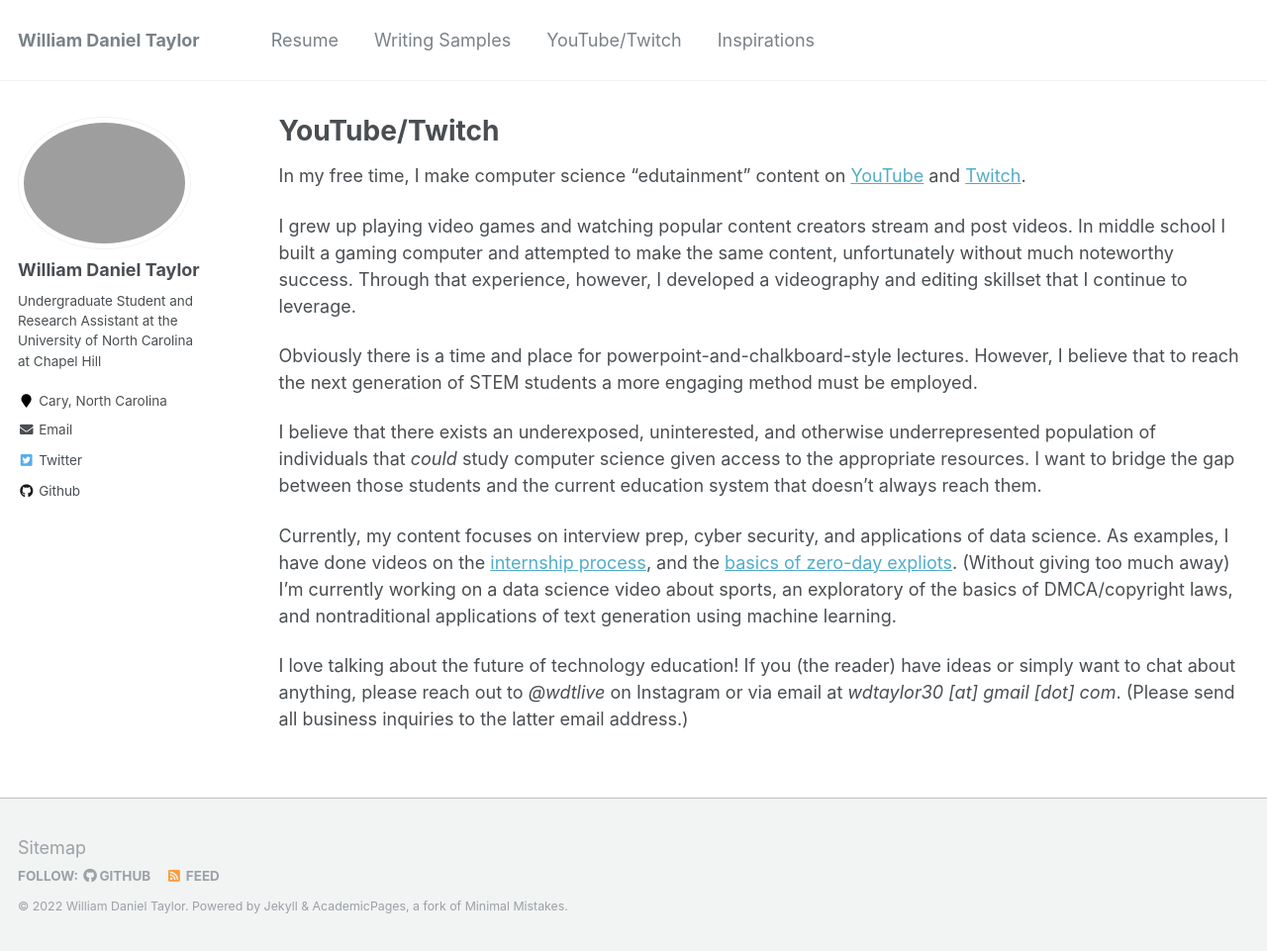
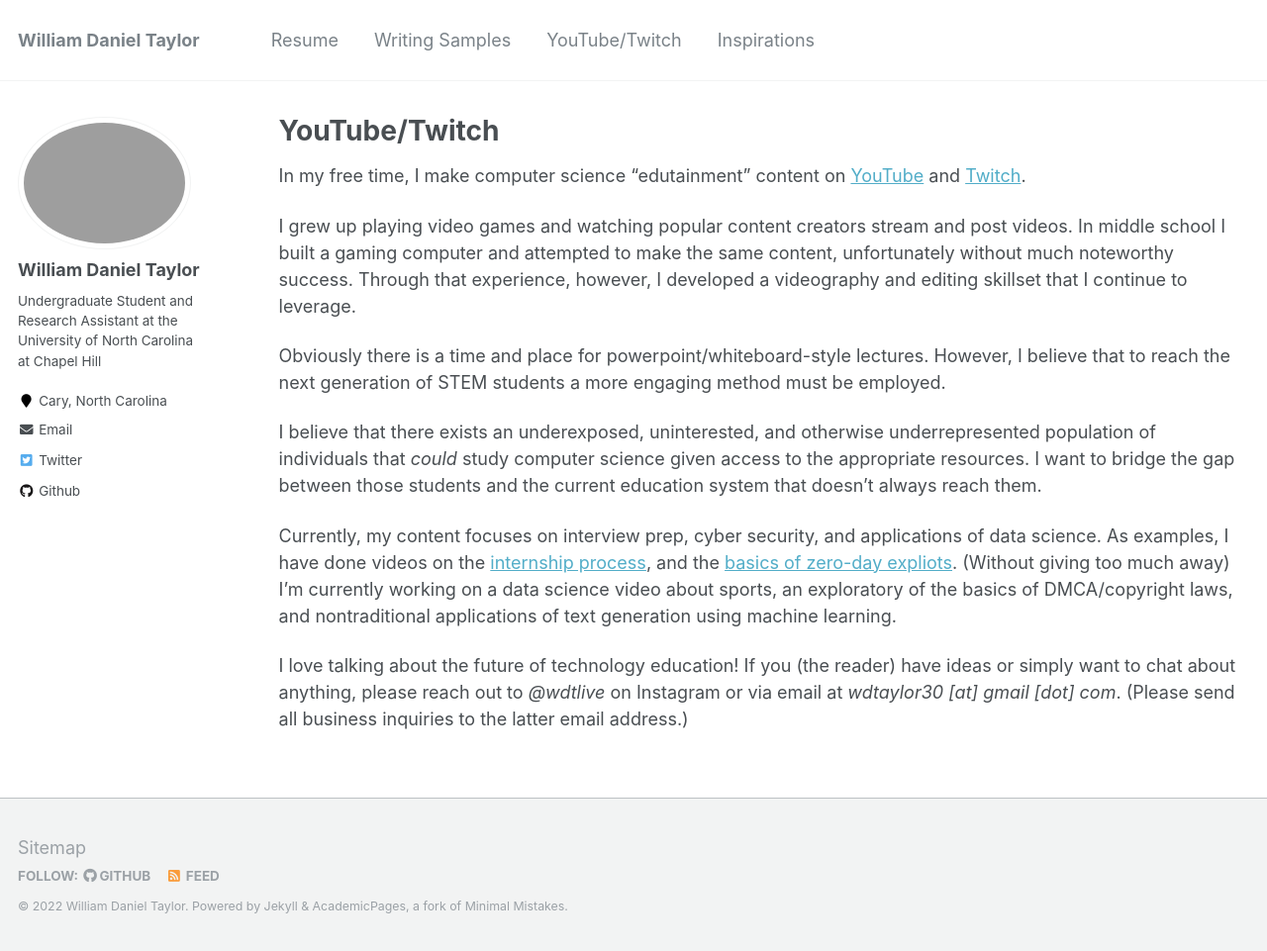
Before and after one commit to wdtaylor30/wdtaylor30.github.io, a Jekyll site: the page built from _pages/content.md, in a window 1280 px wide and 961 px high. Shown: the whole window at 99% size. Built offline with Jekyll 4.4.1, drawn with Linux system fonts in a browser that asks for light colours.

Commit message:
update content.md

```diff
--- a/_pages/content.md
+++ b/_pages/content.md
@@ -14,7 +14,7 @@
 
 I grew up playing video games and watching popular content creators stream and post videos. In middle school I built a gaming computer and attempted to make the same content, unfortunately without much noteworthy success. Through that experience, however, I developed a videography and editing skillset that I continue to leverage.
 
-Obviously there is a time and place for powerpoint-and-chalkboard-style lectures. However, I believe that to reach the next generation of STEM students a more engaging method must be employed.
+Obviously there is a time and place for powerpoint/whiteboard-style lectures. However, I believe that to reach the next generation of STEM students a more engaging method must be employed.
 
 I believe that there exists an underexposed, uninterested, and otherwise underrepresented population of individuals that *could* study computer science given access to the appropriate resources. I want to bridge the gap between those students and the current education system that doesn't always reach them.
 
```
